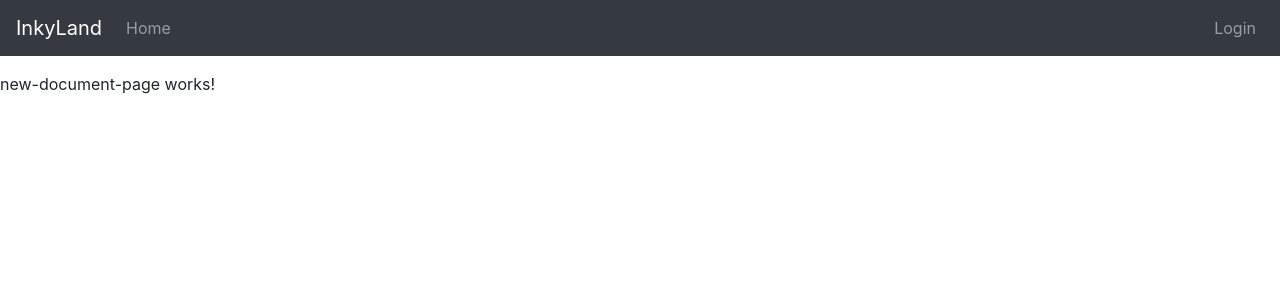
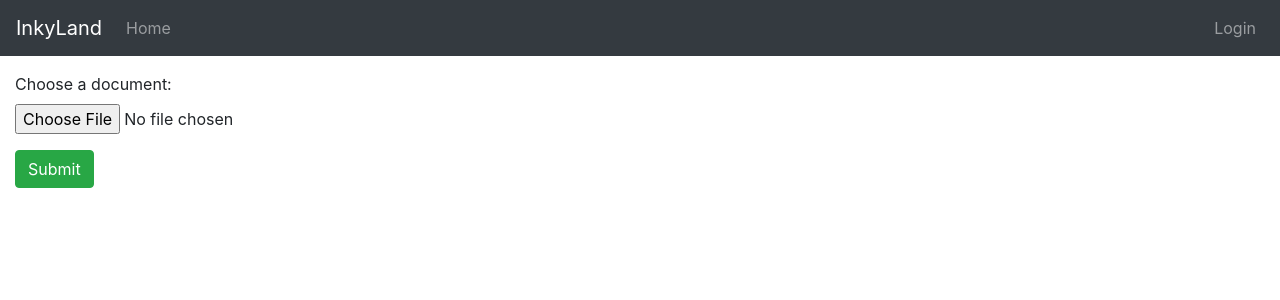
Before and after one commit to Spark-Team-Project-Inksquad/InkyLand, an Angular app: page /new-document in a window 1280 px wide. Shown: the top 300 px of the page. Built offline with nearby package versions, Linux system fonts and the light colour scheme.

Commit message:
have rough idea on how to do file upload

```diff
--- a/src/app/new-document-page/new-document-page.component.html
+++ b/src/app/new-document-page/new-document-page.component.html
@@ -1,3 +1,16 @@
-<p>
-  new-document-page works!
-</p>
+<div class = "new-document-page container-fluid">
+
+  <!-- Upload document form -->
+  <form class = "document-upload-form" (ngSubmit) = "uploadDocument()" #documentUploadForm = "ngForm">
+
+    <div class = "form-group">
+      <label for="document">Choose a document:</label>
+      <input (change)= "onFileChange($event)" type="file" class = "form-control-file"
+         id="document" name="document">
+    </div>
+
+    <button class = "btn btn-success" type = "submit">Submit</button>
+
+  </form>
+
+</div>
--- a/src/app/new-document-page/new-document-page.component.ts
+++ b/src/app/new-document-page/new-document-page.component.ts
@@ -1,15 +1,31 @@
-import { Component, OnInit } from '@angular/core';
+import { Component, OnInit } from "@angular/core";
 
 @Component({
-  selector: 'app-new-document-page',
-  templateUrl: './new-document-page.component.html',
-  styleUrls: ['./new-document-page.component.scss']
+  selector: "app-new-document-page",
+  templateUrl: "./new-document-page.component.html",
+  styleUrls: ["./new-document-page.component.scss"]
 })
 export class NewDocumentPageComponent implements OnInit {
+  public doc_file: File;
 
-  constructor() { }
+  constructor() {}
 
-  ngOnInit() {
+  ngOnInit() {}
+
+  //TODO uploads the document to the server
+  uploadDocument() {
+    console.log(this.doc_file);
+    let formData: FormData = new FormData();
+    formData.append("uploaded_file", this.doc_file);
+    console.log(formData);
+
+    //Make the api request
   }
 
+  onFileChange(event) {
+    if (event.target.files && event.target.files.length) {
+      const [file] = event.target.files;
+      this.doc_file = file;
+    }
+  }
 }
--- a/src/app/services/api-interface.service.ts
+++ b/src/app/services/api-interface.service.ts
@@ -541,4 +541,24 @@ export class ApiInterfaceService {
     // return observable
     return cancelOrderObservable;
   }
+
+  //Document CRUD
+
+  //TODO retrieves the documents associated with a specific order
+  getOrderDocuments() {}
+
+  //TODO gets all the documents of a specific user
+  getUserDocuments() {}
+
+  //TODO retrievs a specific document
+  getDocument() {}
+
+  //TODO uploads a new document
+  createDocument() {}
+
+  //TODO deletes a document
+  deleteDocument() {}
+
+  //TODO edits a document
+  editDocument() {}
 }
```
Also changed, not shown: src/app/new-document-page/additional-info.md (added, +5 -0 lines).
